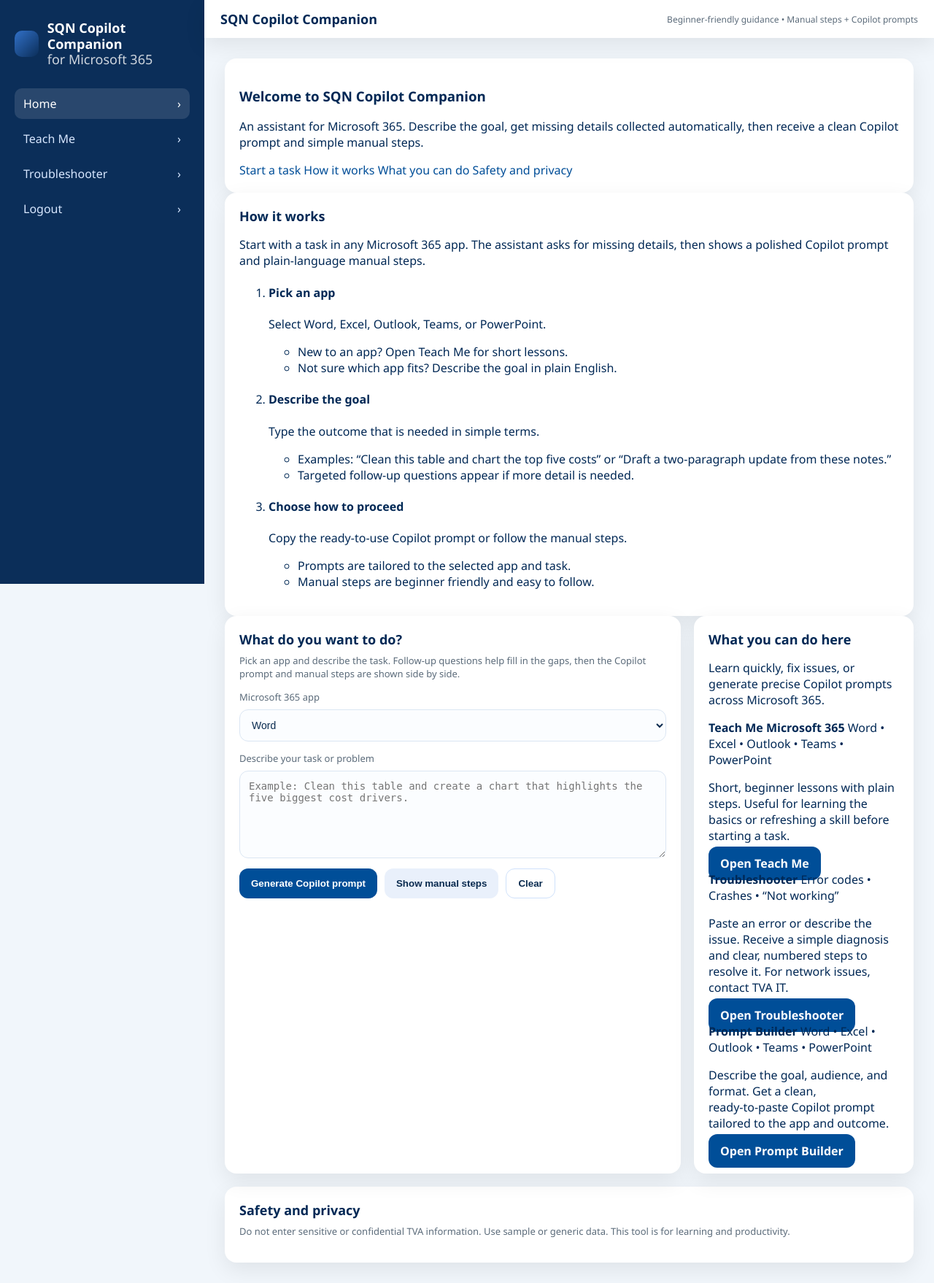
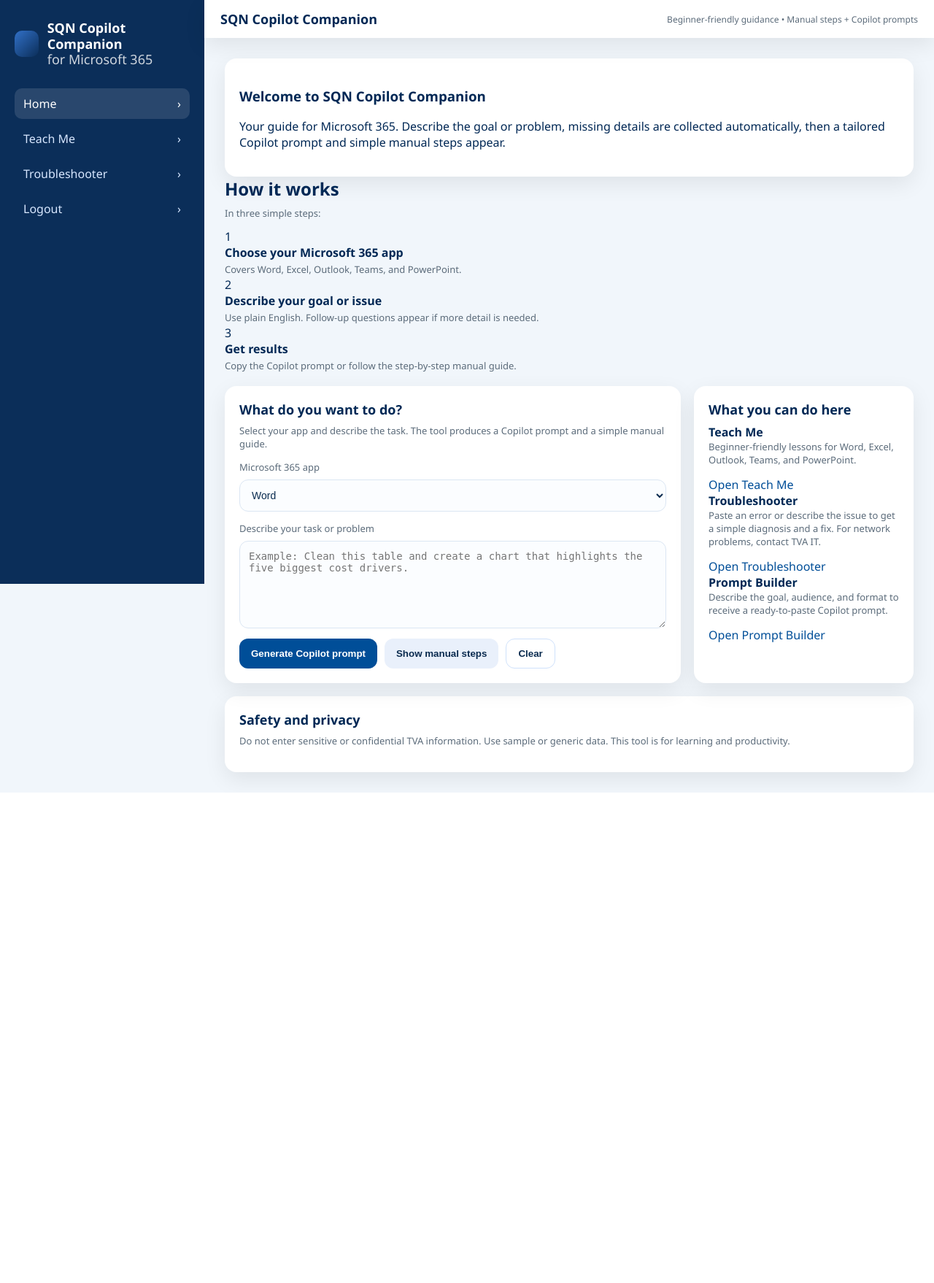
Before and after one commit to boombee101/copilot_app, a Flask app: page /home in a window 1280 px wide. Shown: the whole page at 73% size. After the commit the page ends 1086 px from the top, so only its background shows below. Run offline with Flask 3, Linux system fonts and the light colour scheme; the visitor is signed in with stand-in values (Sample User, id 1).

Commit message:
Updated home.html with improved layout, wording, and auto-scroll to follow-up

```diff
--- a/templates/home.html
+++ b/templates/home.html
@@ -1,17 +1,11 @@
 <!-- =============================
 FILE: templates/home.html
-Home page wired to app.py routes:
-- Main form POSTs to /home
-- Uses app_selected and original_task
-- Follow-up answers named answer_0, answer_1, ...
-- Teach Me → /learn/word
-- Troubleshooter → /troubleshooter
-- Prompt Builder → /prompt_builder
+Updated home page with highlighted follow-up section, auto-scroll, and auto-focus
 ============================= -->
 {% extends 'layout.html' %}
 {% block title %}SQN Copilot Companion — Home{% endblock %}
 {% block page_title %}Home{% endblock %}
-{% block page_meta %}Beginner friendly guidance • Manual steps + Copilot prompts{% endblock %}
+{% block page_meta %}Beginner-friendly guidance • Manual steps + Copilot prompts{% endblock %}
 
 {% block extra_styles %}
 <style>
@@ -21,41 +15,51 @@
   .hero{display:grid;gap:12px;margin-bottom:var(--gap)}
   .hero h1{font-size:28px;margin:0}
   .hero p{margin:0;color:var(--tva-slate);font-size:15px}
-  .cta-row{display:flex;gap:10px;flex-wrap:wrap;margin-top:6px}
-  .pill{display:inline-block;border:1px solid #d9e8fa;background:#f7fbff;border-radius:999px;padding:6px 10px;font-size:12px;color:#0a2b4f;text-decoration:none}
-  .pill:hover{background:#eef6ff}
 
-  /* How it works */
-  .how h2{margin:0 0 6px 0}
-  .section-intro{margin:4px 0 14px 0;color:var(--tva-slate);font-size:14.5px}
-  .steps-list{margin:0;padding:0;list-style:none;display:grid;gap:12px}
-  .steps-list > li{background:#ffffff;border:1px solid #e6edf7;border-radius:12px;padding:14px}
-  .steps-list h4{margin:0 0 6px 0;font-size:16px;color:#0b3a75}
-  .steps-list p{margin:0 0 6px 0;color:#234}
-  .steps-list ul{margin:0;padding-left:18px;color:#445}
-  .steps-list ul li{margin:2px 0}
-
-  /* Features */
-  .feature-grid{display:grid;grid-template-columns:repeat(3,1fr);gap:var(--gap)}
-  .feature{background:#ffffff;border:1px solid #e6edf7;border-radius:12px;padding:16px;display:grid;gap:10px}
-  .feature-head{display:flex;align-items:center;gap:8px;flex-wrap:wrap}
-  .feature-head .tag{font-size:12px;color:#336;background:#eef3fb;border:1px solid #d9e8fa;border-radius:999px;padding:2px 8px}
-  .feature p{margin:0;color:#223}
-  .btn{display:inline-block;margin-top:6px;padding:8px 12px;border-radius:8px;background:#0b5fd7;color:#fff;text-decoration:none}
-  .btn:hover{background:#094fb3}
-
-  @media (max-width:1024px){
-    .feature-grid{grid-template-columns:1fr}
-  }
-
-  /* Keep your existing minis for the small cards if needed elsewhere */
   .grid-3{display:grid;grid-template-columns:repeat(3,1fr);gap:var(--gap)}
   .mini{display:flex;gap:10px;align-items:flex-start;background:#ffffff;border-radius:var(--radius);box-shadow:var(--shadow);padding:16px}
   .mini .ic{width:28px;height:28px;border-radius:9px;background:#e9f0fb;display:inline-flex;align-items:center;justify-content:center;font-weight:700}
 
-  /* Links inside features if used */
+  .feature-grid{display:grid;grid-template-columns:repeat(3,1fr);gap:var(--gap)}
+  .feature{background:#ffffff;border-radius:var(--radius);box-shadow:var(--shadow);padding:18px;display:grid;gap:8px}
   .feature a{font-weight:600;text-decoration:none;color:#0b5fd7}
   .feature a:hover{text-decoration:underline}
+
+  @media (max-width:1024px){
+    .grid-3,.feature-grid{grid-template-columns:1fr}
+  }
+
+  /* Follow-up highlight */
+  .followup-card{
+    position: relative;
+    background:#f7fbff;
+    border:1px solid #d6e8ff;
+    border-left:5px solid #0b5fd7;
+    box-shadow: 0 4px 18px rgba(11,95,215,0.08);
+    animation: followup-pop 700ms ease-out;
+  }
+  .followup-card .result-title h2{color:#0b3a75}
+  .followup-card .badge{
+    background:#e6f0ff;
+    color:#0b3a75;
+    border:1px solid #cfe0ff;
+  }
+  @keyframes followup-pop{
+    0%{transform: translateY(6px); opacity:0}
+    100%{transform: translateY(0); opacity:1}
+  }
+
+  /* Make inputs comfy */
+  .followup-card .field input[type="text"]{
+    padding:10px 12px;
+    border:1px solid #cfe0ff;
+    border-radius:8px;
+  }
+  .followup-card .field input[type="text"]:focus{
+    outline:none;
+    border-color:#0b5fd7;
+    box-shadow:0 0 0 3px rgba(11,95,215,0.15);
+  }
 </style>
 {% endblock %}
 
@@ -65,59 +69,38 @@
 <section class="hero card" id="top">
   <h1>Welcome to SQN Copilot Companion</h1>
   <p>
-    An assistant for Microsoft 365. Describe the goal, get missing details collected automatically,
-    then receive a clean Copilot prompt and simple manual steps.
+    Your guide for Microsoft 365. Describe the goal or problem, missing details are collected automatically,
+    then a tailored Copilot prompt and simple manual steps appear.
   </p>
-  <div class="cta-row">
-    <a class="pill" href="#task-form">Start a task</a>
-    <a class="pill" href="#how">How it works</a>
-    <a class="pill" href="#features">What you can do</a>
-    <a class="pill" href="#safety">Safety and privacy</a>
+</section>
+
+<!-- How it works -->
+<section id="how" style="margin-bottom:var(--gap)">
+  <h2 style="margin:0 0 8px 0;">How it works</h2>
+  <p class="sub" style="margin:0 0 12px 0;">In three simple steps:</p>
+
+  <div class="grid-3">
+    <div class="mini">
+      <div class="ic">1</div>
+      <div><strong>Choose your Microsoft 365 app</strong><br><span class="sub">Covers Word, Excel, Outlook, Teams, and PowerPoint.</span></div>
+    </div>
+    <div class="mini">
+      <div class="ic">2</div>
+      <div><strong>Describe your goal or issue</strong><br><span class="sub">Use plain English. Follow-up questions appear if more detail is needed.</span></div>
+    </div>
+    <div class="mini">
+      <div class="ic">3</div>
+      <div><strong>Get results</strong><br><span class="sub">Copy the Copilot prompt or follow the step-by-step manual guide.</span></div>
+    </div>
   </div>
 </section>
 
-<!-- How it works (rewritten and expanded) -->
-<section id="how" class="how card">
-  <h2>How it works</h2>
-  <p class="section-intro">
-    Start with a task in any Microsoft 365 app. The assistant asks for missing details, then shows a polished Copilot prompt and plain‑language manual steps.
-  </p>
-
-  <ol class="steps-list">
-    <li>
-      <h4>Pick an app</h4>
-      <p>Select Word, Excel, Outlook, Teams, or PowerPoint.</p>
-      <ul>
-        <li>New to an app? Open Teach Me for short lessons.</li>
-        <li>Not sure which app fits? Describe the goal in plain English.</li>
-      </ul>
-    </li>
-    <li>
-      <h4>Describe the goal</h4>
-      <p>Type the outcome that is needed in simple terms.</p>
-      <ul>
-        <li>Examples: “Clean this table and chart the top five costs” or “Draft a two‑paragraph update from these notes.”</li>
-        <li>Targeted follow‑up questions appear if more detail is needed.</li>
-      </ul>
-    </li>
-    <li>
-      <h4>Choose how to proceed</h4>
-      <p>Copy the ready‑to‑use Copilot prompt or follow the manual steps.</p>
-      <ul>
-        <li>Prompts are tailored to the selected app and task.</li>
-        <li>Manual steps are beginner friendly and easy to follow.</li>
-      </ul>
-    </li>
-  </ol>
-</section>
-
 <div class="grid">
-  <!-- Task card -->
+  <!-- Task form -->
   <section class="card" id="task-form">
     <h2>What do you want to do?</h2>
-    <p class="sub">Pick an app and describe the task. Follow‑up questions help fill in the gaps, then the Copilot prompt and manual steps are shown side by side.</p>
+    <p class="sub">Select your app and describe the task. The tool produces a Copilot prompt and a simple manual guide.</p>
 
-    <!-- IMPORTANT: Posts to /home, matching app.py -->
     <form action="{{ url_for('home') }}" method="post">
       <div class="field">
         <label for="app">Microsoft 365 app</label>
@@ -144,40 +127,25 @@
     </form>
   </section>
 
-  <!-- Feature spotlight (rewritten with all apps and richer details) -->
+  <!-- Feature spotlight -->
   <section class="card" id="features">
     <h2>What you can do here</h2>
-    <p class="section-intro">
-      Learn quickly, fix issues, or generate precise Copilot prompts across Microsoft 365.
-    </p>
-
     <div class="feature-grid">
-      <article class="feature">
-        <div class="feature-head">
-          <strong>Teach Me Microsoft 365</strong>
-          <span class="tag">Word • Excel • Outlook • Teams • PowerPoint</span>
-        </div>
-        <p>Short, beginner lessons with plain steps. Useful for learning the basics or refreshing a skill before starting a task.</p>
-        <a class="btn" href="{{ url_for('learn_app', app_name='word') }}">Open Teach Me</a>
-      </article>
-
-      <article class="feature">
-        <div class="feature-head">
-          <strong>Troubleshooter</strong>
-          <span class="tag">Error codes • Crashes • “Not working”</span>
-        </div>
-        <p>Paste an error or describe the issue. Receive a simple diagnosis and clear, numbered steps to resolve it. For network issues, contact TVA IT.</p>
-        <a class="btn" href="{{ url_for('troubleshooter') }}">Open Troubleshooter</a>
-      </article>
-
-      <article class="feature">
-        <div class="feature-head">
-          <strong>Prompt Builder</strong>
-          <span class="tag">Word • Excel • Outlook • Teams • PowerPoint</span>
-        </div>
-        <p>Describe the goal, audience, and format. Get a clean, ready‑to‑paste Copilot prompt tailored to the app and outcome.</p>
-        <a class="btn" href="{{ url_for('prompt_builder') }}">Open Prompt Builder</a>
-      </article>
+      <div class="feature">
+        <strong>Teach Me</strong>
+        <div class="sub">Beginner-friendly lessons for Word, Excel, Outlook, Teams, and PowerPoint.</div>
+        <a href="{{ url_for('learn_app', app_name='word') }}">Open Teach Me</a>
+      </div>
+      <div class="feature">
+        <strong>Troubleshooter</strong>
+        <div class="sub">Paste an error or describe the issue to get a simple diagnosis and a fix. For network problems, contact TVA IT.</div>
+        <a href="{{ url_for('troubleshooter') }}">Open Troubleshooter</a>
+      </div>
+      <div class="feature">
+        <strong>Prompt Builder</strong>
+        <div class="sub">Describe the goal, audience, and format to receive a ready-to-paste Copilot prompt.</div>
+        <a href="{{ url_for('prompt_builder') }}">Open Prompt Builder</a>
+      </div>
     </div>
   </section>
 </div>
@@ -189,22 +157,20 @@
 {% set _questions = questions if questions is defined else None %}
 
 {% if _questions or _prompt or _manual_text or _manual_html %}
-  <div class="grid" style="margin-top:var(--gap)">
+  <div class="grid" style="margin-top:var(--gap)" id="results-section">
     {% if _questions %}
-    <!-- Follow up questions form. Names must be answer_0, answer_1, ... -->
-    <section class="card">
+    <section class="card followup-card" id="follow-up">
       <div class="result-title">
-        <h2>Follow up questions</h2>
+        <h2>Follow-up questions</h2>
         <span class="badge">Help refine the task</span>
       </div>
       <form action="{{ url_for('home') }}" method="post">
         <input type="hidden" name="original_task" value="{{ original_task or task or '' }}" />
         <div class="field">
-          <label>Answer any that apply.</label>
           {% for q in _questions %}
             <div class="field">
               <label>{{ q }}</label>
-              <input type="text" name="answer_{{ loop.index0 }}" placeholder="Your answer" />
+              <input type="text" name="answer_{{ loop.index0 }}" placeholder="Your answer" {% if loop.first %}id="first-question"{% endif %}/>
             </div>
           {% endfor %}
         </div>
@@ -216,7 +182,7 @@
     {% endif %}
 
     {% if _prompt or _manual_text or _manual_html %}
-    <section class="card" style="grid-column:1 / -1">
+    <section class="card" id="results" style="grid-column:1 / -1">
       <div class="result-wrap">
         <div>
           <div class="result-title">
@@ -226,7 +192,7 @@
           {% if _prompt %}
             <pre>{{ _prompt }}</pre>
           {% else %}
-            <pre>Run "Generate Copilot prompt" to see your prompt here.</pre>
+            <pre>Click "Generate Copilot prompt" to see the prompt here.</pre>
           {% endif %}
         </div>
         <div>
@@ -239,7 +205,7 @@
           {% elif _manual_text %}
             <pre>{{ _manual_text }}</pre>
           {% else %}
-            <pre>Run "Show manual steps" to get a simple, step by step guide here.</pre>
+            <pre>Click "Show manual steps" to get a step-by-step guide here.</pre>
           {% endif %}
         </div>
       </div>
@@ -254,4 +220,24 @@
   <p class="sub">Do not enter sensitive or confidential TVA information. Use sample or generic data. This tool is for learning and productivity.</p>
 </section>
 
+{# Auto-scroll and auto-focus:
+   - If follow-ups exist: scroll to them and focus the first input
+   - Else if only results exist: scroll to the results #}
+{% if _questions or _prompt or _manual_text or _manual_html %}
+<script>
+  document.addEventListener('DOMContentLoaded', function() {
+    var follow = document.getElementById('follow-up');
+    var firstQ = document.getElementById('first-question');
+    var results = document.getElementById('results');
+
+    if (follow) {
+      follow.scrollIntoView({ behavior: 'smooth', block: 'start' });
+      if (firstQ) { firstQ.focus(); }
+    } else if (results) {
+      results.scrollIntoView({ behavior: 'smooth', block: 'start' });
+    }
+  });
+</script>
+{% endif %}
+
 {% endblock %}
```
